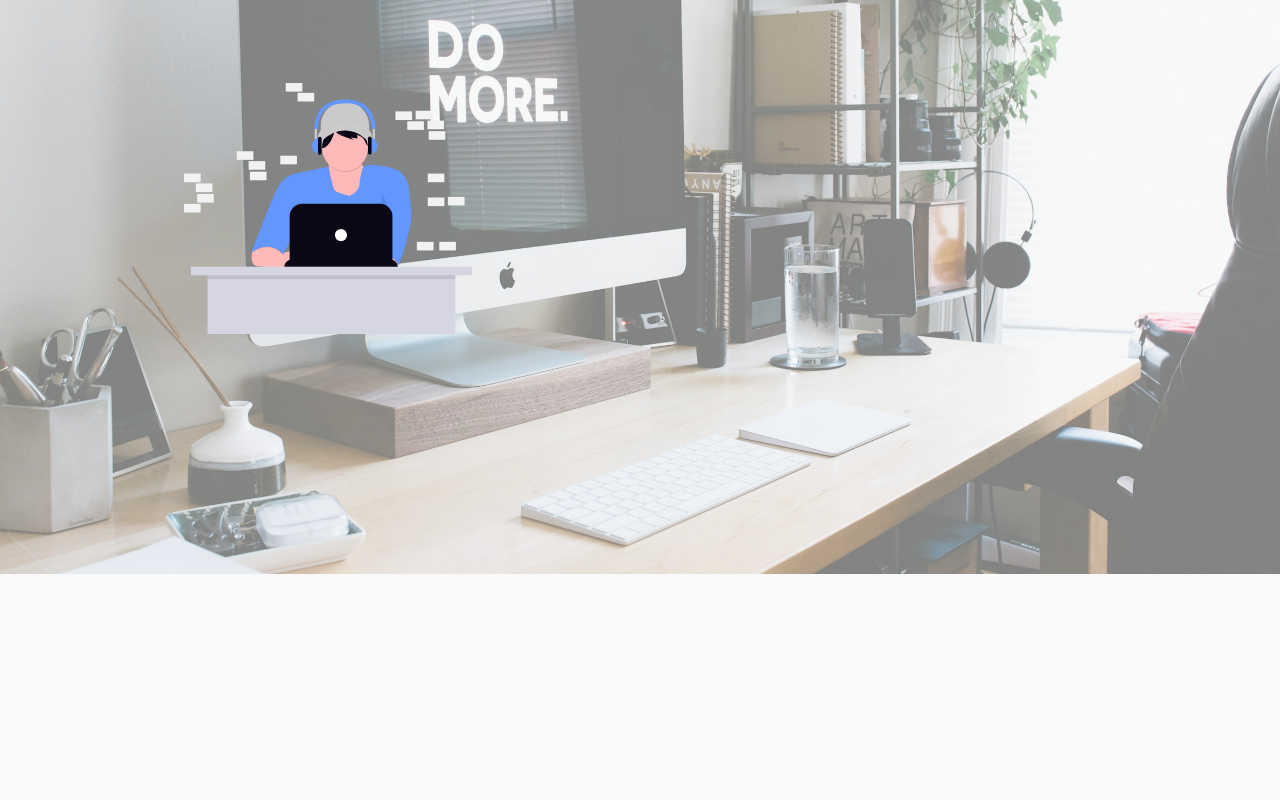
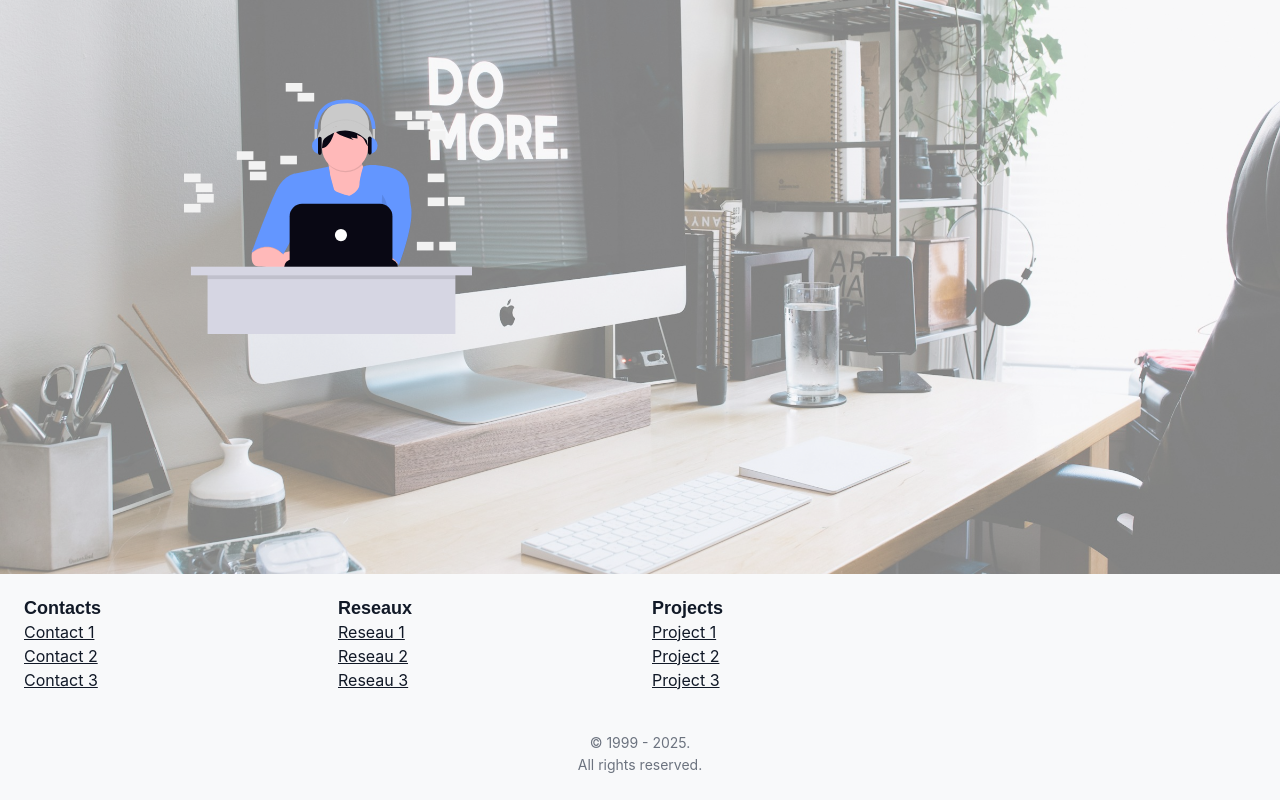
Before and after one commit to escarrie/escarrie.github.io, a Next.js app: page / in a window 1280 px wide. Shown: the part 226-1026 px from the top of the page. Before the commit the page ends 800 px from the top, so only its background shows below. Built offline with nearby package versions, Linux system fonts and the light colour scheme.

Commit message:
[ADD] Footer

```diff
--- /dev/null
+++ b/src/layouts/dashboard/Footer.tsx
@@ -0,0 +1,39 @@
+import { Container, Grid2 as Grid, Link, Typography } from '@mui/material';
+
+const Footer = () => {
+    return (
+        <Container maxWidth="xl" sx={{ marginY: 3}}>
+            <Grid container spacing={3}>
+                <Grid size={{ xs: 12, md: 3 }}>
+                    <Typography variant="h6">Contacts</Typography>
+                    <Link href="#" color="inherit">Contact 1</Link><br />
+                    <Link href="#" color="inherit">Contact 2</Link><br />
+                    <Link href="#" color="inherit">Contact 3</Link>
+                </Grid>
+
+                <Grid size={{ xs: 12, md: 3 }}>
+                    <Typography variant="h6">Reseaux</Typography>
+                    <Link href="#" color="inherit">Reseau 1</Link><br />
+                    <Link href="#" color="inherit">Reseau 2</Link><br />
+                    <Link href="#" color="inherit">Reseau 3</Link>
+                </Grid>
+
+                <Grid size={{ xs: 12, md: 3 }}>
+                    <Typography variant="h6">Projects</Typography>
+                    <Link href="#" color="inherit">Project 1</Link><br />
+                    <Link href="#" color="inherit">Project 2</Link><br />
+                    <Link href="#" color="inherit">Project 3</Link>
+                </Grid>
+
+                <Grid size={12}>
+                    <Typography variant="body2" color="textSecondary" align="center" style={{ marginTop: '1rem' }}>
+                        © 1999 - {new Date().getFullYear()}.<br/>
+                        All rights reserved.
+                    </Typography>
+                </Grid>
+            </Grid>
+        </Container>
+    );
+}
+
+export default Footer;
--- a/src/layouts/dashboard/TopBar.tsx
+++ b/src/layouts/dashboard/TopBar.tsx
@@ -93,7 +93,7 @@ const Topbar = () => {
     };
 
     return (
-        <AppBar position="static">
+        <AppBar position="sticky">
             <Container maxWidth="xl"
                 sx={{
                     height: '75px'
--- a/src/layouts/dashboard/layout.tsx
+++ b/src/layouts/dashboard/layout.tsx
@@ -1,11 +1,13 @@
 /* eslint-disable */
 import TopBar from "./TopBar"
+import Footer from "./Footer"
 
 export const Layout = ({ children }: any) => {
     return (
         <>
             <TopBar />
             {children}
+            <Footer />
         </>
     )
 }
```
